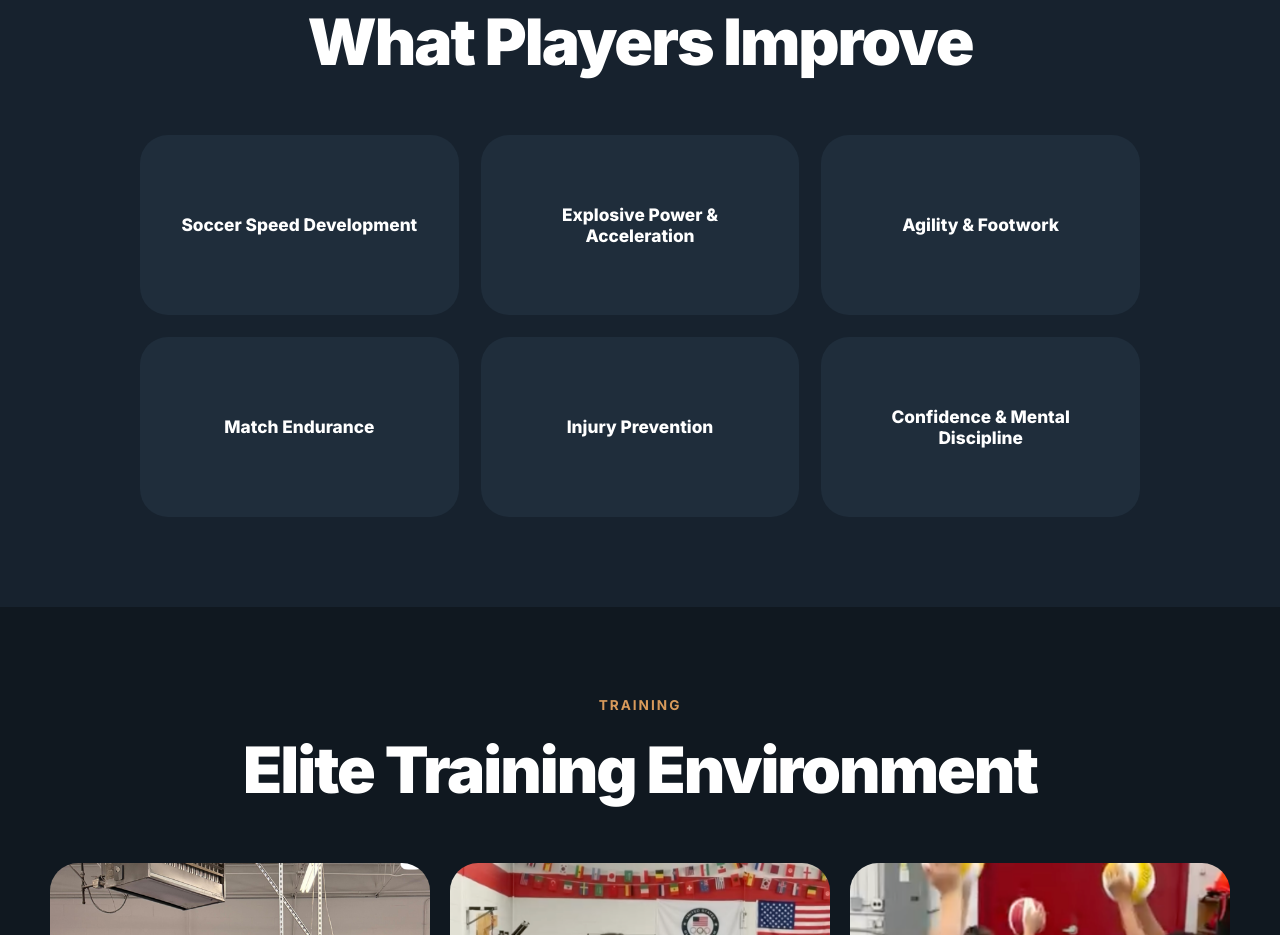
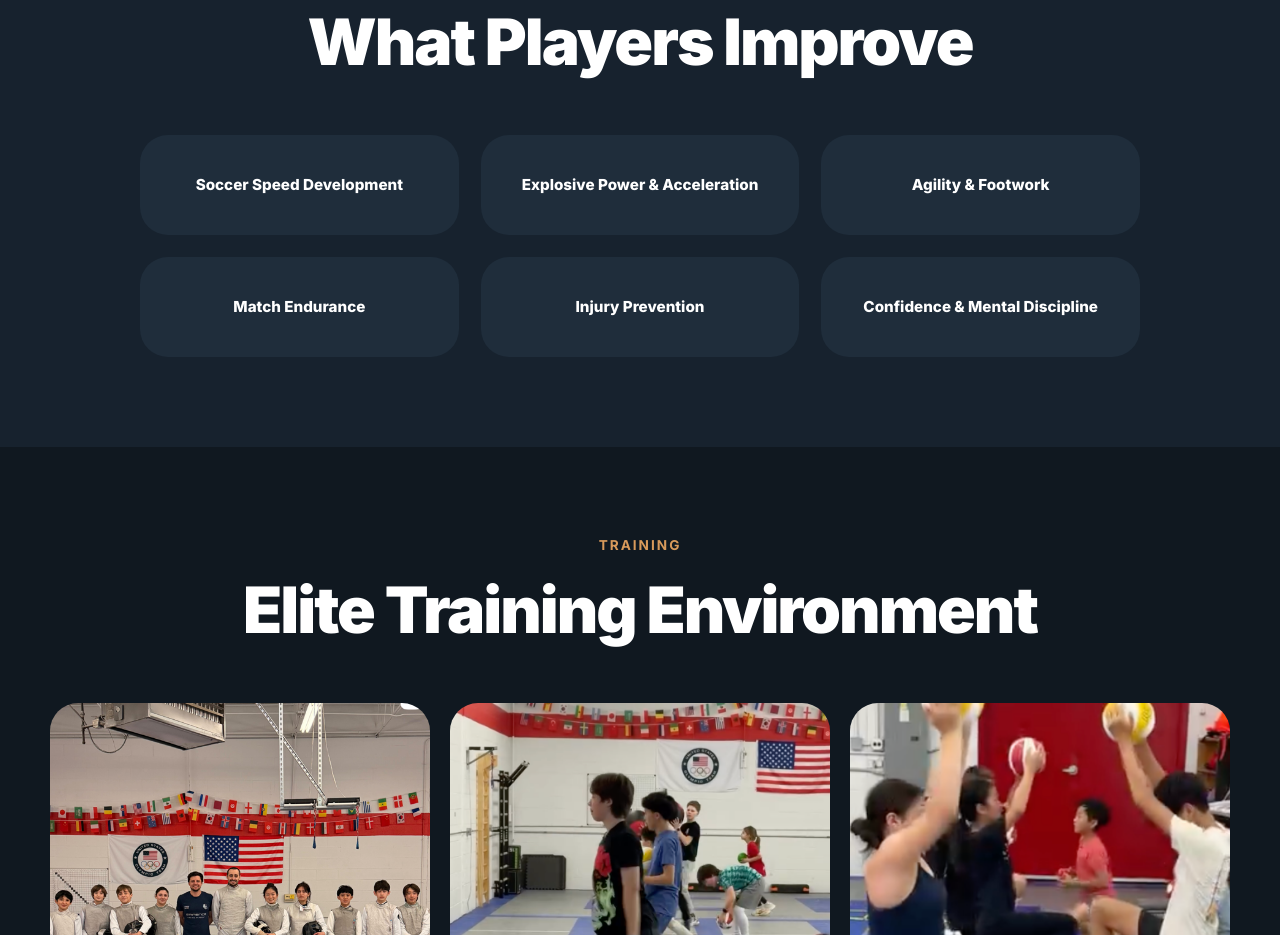
Before and after one commit to Parseki/AndreiKrauchanka, a plain HTML site: page index.html in a window 1280 px wide. Shown: the part 1495-2430 px from the top of the page. Drawn offline with Linux system fonts and the light colour scheme.

Commit message:
Add files via upload

```diff
--- a/index.html
+++ b/index.html
@@ -325,13 +325,13 @@
       }
 
       .benefit {
-        min-height: 180px;
+        min-height: 100px;
 
         background: var(--card);
 
         border-radius: 28px;
 
-        padding: 34px;
+        padding: 22px;
 
         display: flex;
 
@@ -343,7 +343,7 @@
 
         font-weight: 800;
 
-        font-size: 1.08rem;
+        font-size: .95rem;
 
         transition: 0.3s;
       }
```
